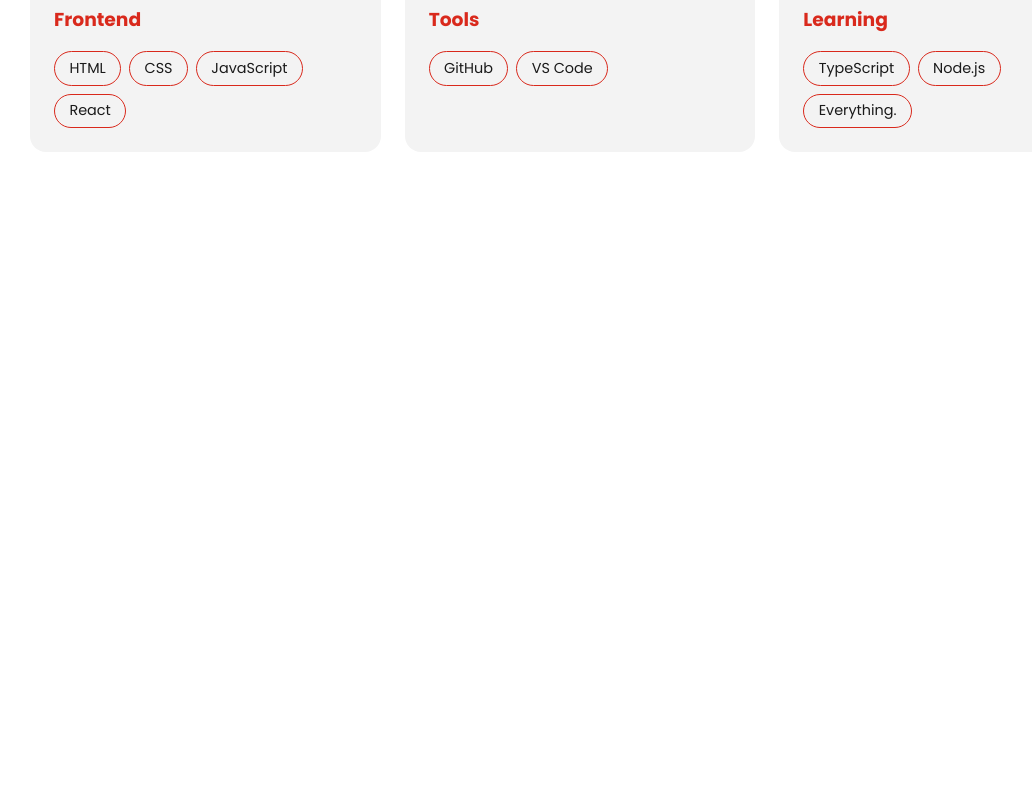
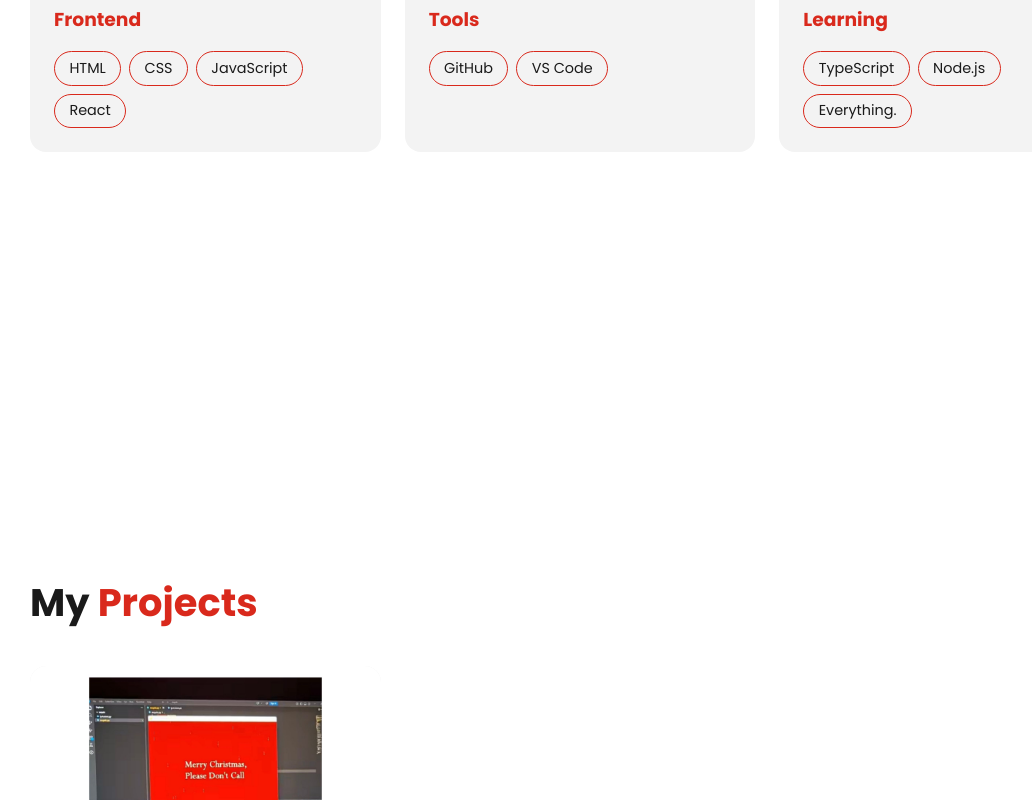
Before and after one commit to Jaspao/portofoliov1, a React (Vite) app: page / in a window 1280 px wide. Shown: the part 2000-2800 px from the top of the page, without its empty margins (60-1092 px from the left). Before the commit the page ends 2400 px from the top, so only its background shows below. Built offline with nearby package versions, Linux system fonts and the light colour scheme.

Commit message:
projects

```diff
--- /dev/null
+++ b/src/components/ProjectCard.css
@@ -0,0 +1,16 @@
+.card {
+  background: var(--bg-alt);
+  border-radius: var(--radius);
+  overflow: hidden;
+  transition: transform 0.25s, box-shadow 0.25s;
+}
+.card:hover { transform: translateY(-6px); box-shadow: 0 0 24px var(--accent-glow); }
+.card__img { width: 100%; aspect-ratio: 16 / 9; object-fit: cover; }
+.card__body { padding: 1.25rem; display: flex; flex-direction: column; gap: 0.75rem; }
+.card__body p { color: var(--text-muted); font-size: 0.95rem; }
+.card__tags { display: flex; flex-wrap: wrap; gap: 0.4rem; list-style: none; }
+.card__tags li { font-size: 0.75rem; color: var(--accent); }
+.card__tags li::before { content: "#"; }
+.card__links { display: flex; gap: 1.25rem; font-weight: 500; }
+.card__links a { color: var(--accent); }
+.card__links a:hover { text-decoration: underline; }
--- /dev/null
+++ b/src/components/ProjectCard.tsx
@@ -0,0 +1,21 @@
+import type { Project } from "../types";
+import "./ProjectCard.css";
+
+export default function ProjectCard({ title, description, image, tags, live, repo }: Project) {
+  return (
+    <article className="card">
+      <img className="card__img" src={image} alt={`${title} screenshot`} loading="lazy" />
+      <div className="card__body">
+        <h3>{title}</h3>
+        <p>{description}</p>
+        <ul className="card__tags">
+          {tags.map((t) => <li key={t}>{t}</li>)}
+        </ul>
+        <div className="card__links">
+          {live && <a href={live} target="_blank" rel="noreferrer">Live demo</a>}
+          {repo && <a href={repo} target="_blank" rel="noreferrer">Github</a>}
+        </div>
+      </div>
+    </article>
+  );
+}
--- /dev/null
+++ b/src/data/projects.ts
@@ -0,0 +1,11 @@
+import type { Project } from "../types";
+
+export const projects: Project[] = [
+  {
+    title: "Lyrics Display for 'Merry Christmas Please Don't Call'",
+    description: "Shows lyrics of MCPDC.",
+    image: "/expmcpdc.jpg",
+    tags: ["Python"],
+    repo: "https://github.com/Jaspao/jaspaomcpdc",
+  },
+];
--- /dev/null
+++ b/src/sections/Projects.css
@@ -0,0 +1 @@
+.projects { display: grid; grid-template-columns: repeat(auto-fill, minmax(300px, 1fr)); gap: 1.5rem; }
--- /dev/null
+++ b/src/sections/Projects.tsx
@@ -0,0 +1,14 @@
+import { projects } from "../data/projects";
+import ProjectCard from "../components/ProjectCard";
+import "./Projects.css";
+
+export default function Projects() {
+  return (
+    <div className="container">
+      <h2 className="section__title">My <span className="accent">Projects</span></h2>
+      <div className="projects">
+        {projects.map((p) => <ProjectCard key={p.title} {...p} />)}
+      </div>
+    </div>
+  );
+}
--- a/src/sections/index.ts
+++ b/src/sections/index.ts
@@ -2,6 +2,7 @@ import type { ComponentType } from "react";
 import Hero from "../sections/Hero";
 import About from "./About";
 import Skills from "../sections/Skills"
+import Projects from "../sections/Projects"
 export interface Section {
   id: string;
   label: string;
@@ -12,4 +13,5 @@ export const sections: Section[] = [
   { id: "home", label: "Home", Component: Hero },
   { id: "about", label: "About", Component: About },
   { id: "skills", label: "Skills", Component: Skills },
+  { id: "projects", label: "Projects", Component: Projects },
 ];
```
Also changed, not shown: src/types.tsx (+9 -0 lines), public/expmcpdc.jpg (added).
